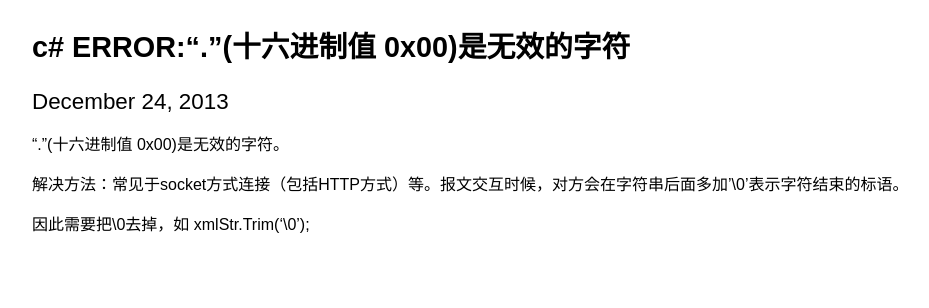
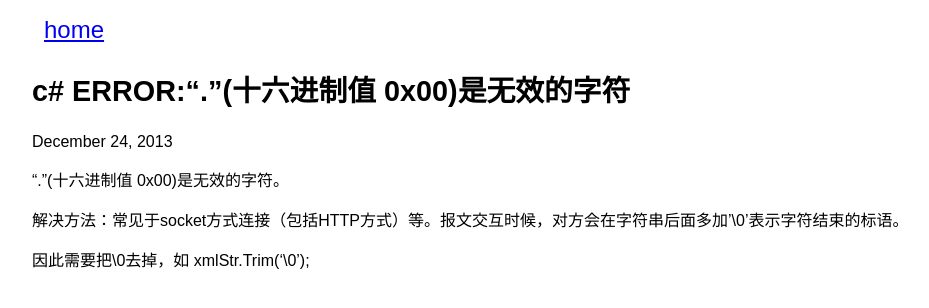
Before and after one commit to osrpt/osrpt.github.com, a Jekyll site: the page built from _posts/2013-12-24-c-sharp-invalid-0x00.md, in a window 1280 px wide. Shown: the top 308 px of the page, without its empty margins (128-1057 px from the left). Built offline with Jekyll 4.4.1, drawn with Linux system fonts in a browser that asks for light colours; Markdown is read by kramdown in place of the engine named in the settings.

Commit message:
edit css

```diff
--- a/_layouts/post.html
+++ b/_layouts/post.html
@@ -7,6 +7,9 @@
     <link rel="icon" type="image/x-icon" href="/favicon.ico" />
 </head>
 <body class="article">
+    <div class="nav">
+        <a href="/">home</a>
+    </div>
     <h2 class="title">{{page.title}}</h2>
     <span class="date">{{ page.date | date: "%B %d, %Y" }}</span>
     {{ content }}
--- a/css/default.css
+++ b/css/default.css
@@ -291,13 +291,18 @@ td,th {
   width:960px;
 }
 
+.article .nav{
+  margin:0.5em;
+  font-size: 1.5em;
+}
+
 .article .title{
   font-size: 1.8em;
   border-bottom: 1ps solid #ddd;
 }
 
 .article .date{
-  font-size:1.4em;
+  font-size:1em;
 }
 
 .article .date:hover{
```
